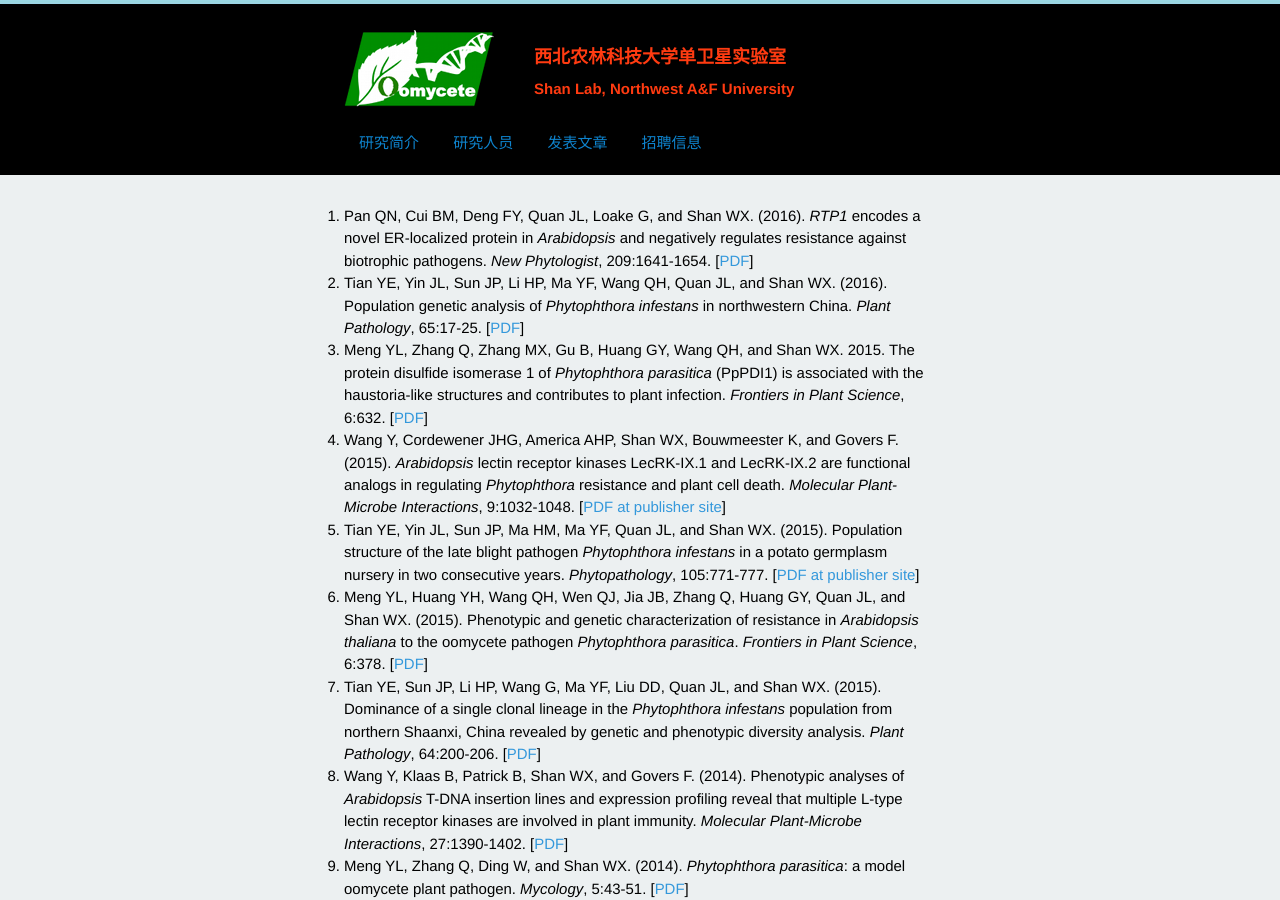
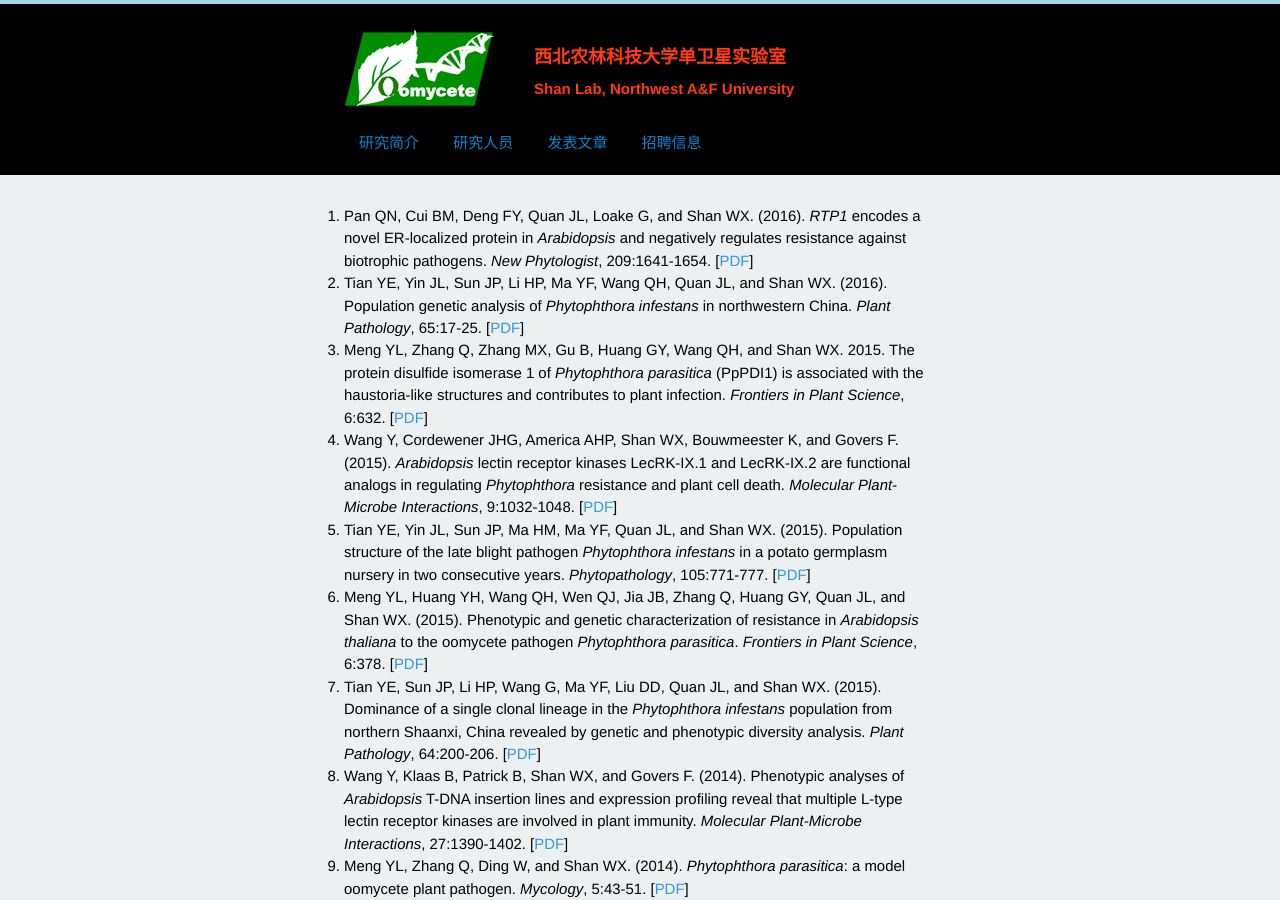
Before and after one commit to shanclub2/shanlab, a Jekyll site: the page built from publication.html, in a window 1280 px wide and 900 px high. Built offline with Jekyll 4.4.1, drawn with Linux system fonts in a browser that asks for light colours; Markdown is read by kramdown in place of the engine named in the settings; a script that is not in the unit is left out.

Commit message:
upload pdfs

```diff
--- a/publication.html
+++ b/publication.html
@@ -23,11 +23,11 @@
 </li>
 
 <li>
-Wang Y, Cordewener JHG, America AHP, Shan WX, Bouwmeester K, and Govers F. (2015). <i>Arabidopsis</i> lectin receptor kinases LecRK-IX.1 and LecRK-IX.2 are functional analogs in regulating <i>Phytophthora</i> resistance and plant cell death. <i>Molecular Plant-Microbe Interactions</i>, 9:1032-1048. [<a href="http://apsjournals.apsnet.org/doi/pdf/10.1094/MPMI-02-15-0025-R">PDF at publisher site</a>]
+Wang Y, Cordewener JHG, America AHP, Shan WX, Bouwmeester K, and Govers F. (2015). <i>Arabidopsis</i> lectin receptor kinases LecRK-IX.1 and LecRK-IX.2 are functional analogs in regulating <i>Phytophthora</i> resistance and plant cell death. <i>Molecular Plant-Microbe Interactions</i>, 9:1032-1048. [<a href="/pdf/ywang2015.pdf">PDF</a>]
 </li>
 
 <li>
-Tian YE, Yin JL, Sun JP, Ma HM, Ma YF, Quan JL, and Shan WX. (2015). Population structure of the late blight pathogen <i>Phytophthora infestans</i> in a potato germplasm nursery in two consecutive years. <i>Phytopathology</i>, 105:771-777. [<a href="http://apsjournals.apsnet.org/doi/pdf/10.1094/PHYTO-03-14-0073-R">PDF at publisher site</a>]
+Tian YE, Yin JL, Sun JP, Ma HM, Ma YF, Quan JL, and Shan WX. (2015). Population structure of the late blight pathogen <i>Phytophthora infestans</i> in a potato germplasm nursery in two consecutive years. <i>Phytopathology</i>, 105:771-777. [<a href="/pdf/yetian2015b.pdf">PDF</a>]
 </li>
 
 <li>
@@ -35,7 +35,7 @@
 </li>
 
 <li>
-Tian YE, Sun JP, Li HP, Wang G, Ma YF, Liu DD, Quan JL, and Shan WX. (2015). Dominance of a single clonal lineage in the <i>Phytophthora infestans</i> population from northern Shaanxi, China revealed by genetic and phenotypic diversity analysis. <i>Plant Pathology</i>, 64:200-206. [<a href="/pdf/yetian2015.pdf">PDF</a>]
+Tian YE, Sun JP, Li HP, Wang G, Ma YF, Liu DD, Quan JL, and Shan WX. (2015). Dominance of a single clonal lineage in the <i>Phytophthora infestans</i> population from northern Shaanxi, China revealed by genetic and phenotypic diversity analysis. <i>Plant Pathology</i>, 64:200-206. [<a href="/pdf/yetian2015a.pdf">PDF</a>]
 </li>
 
 <li>
```
Also changed, not shown: 4 other files.
